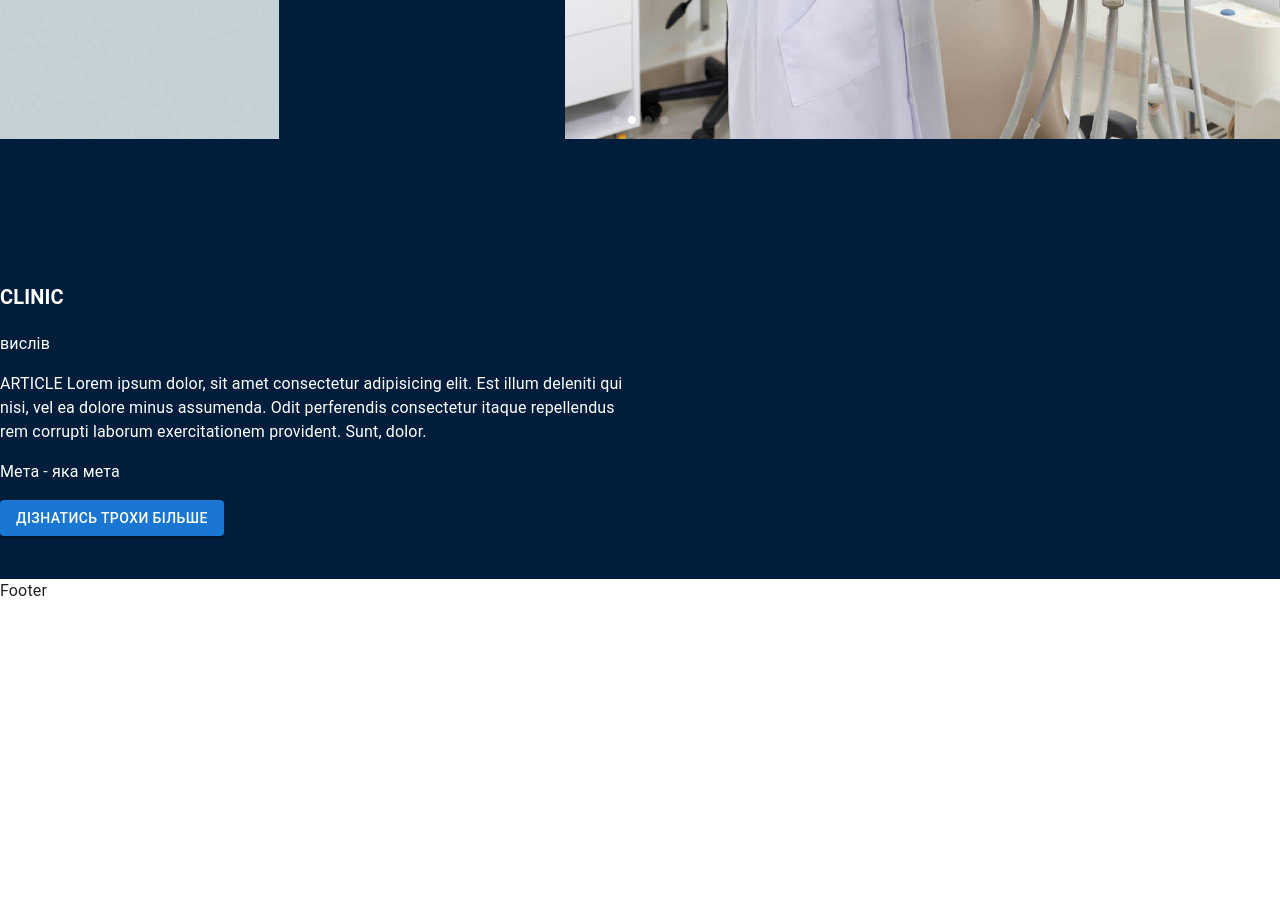
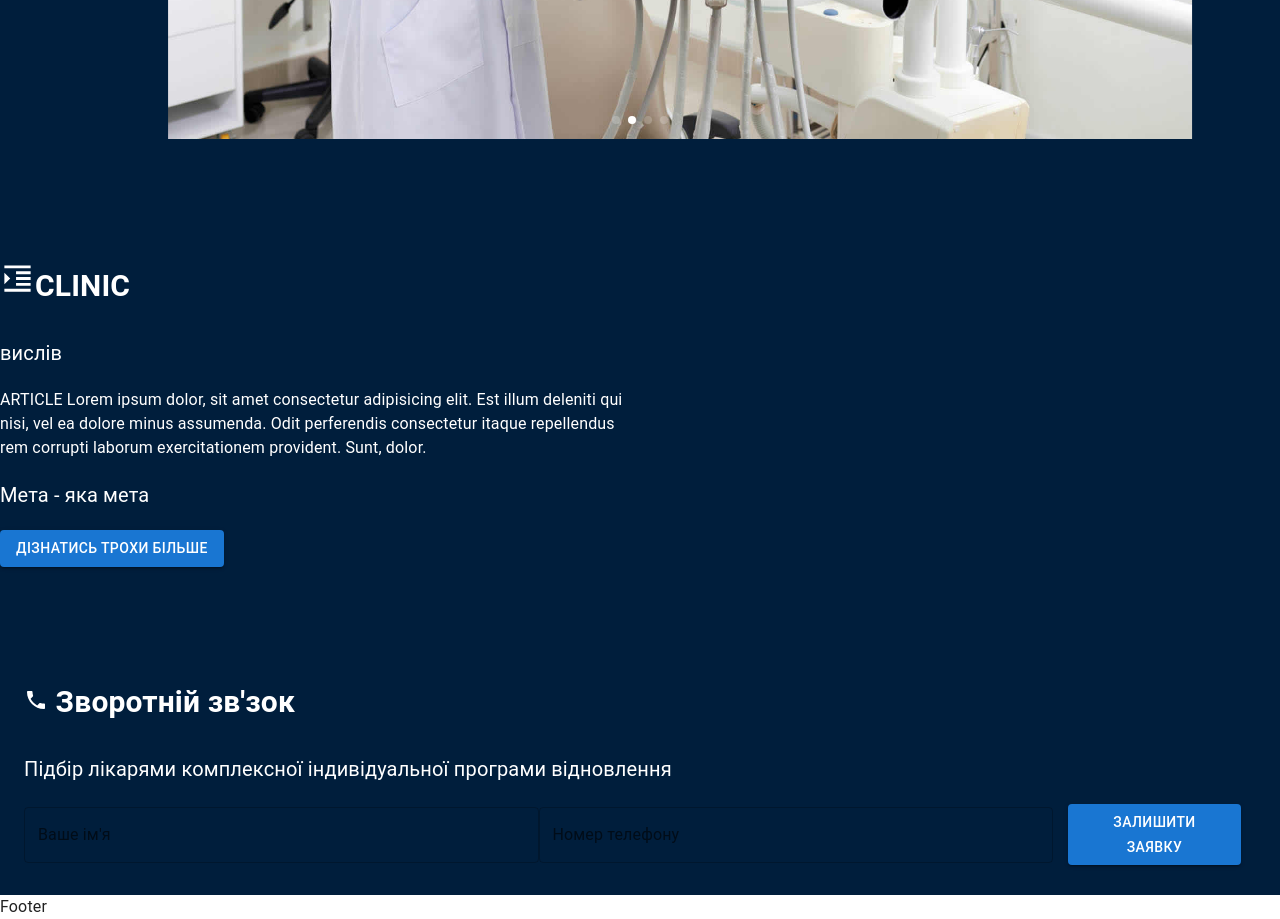
Before and after one commit to filipovandrij/rehabilitation, a React (Create React App) app: page / in a window 1280 px wide. Shown: the part 580-1499 px from the top of the page. Before the commit the page ends 1183 px from the top, so only its background shows below. Built offline with nearby package versions, Linux system fonts and the light colour scheme.

Commit message:
add callback section

```diff
--- a/src/container/Main/Main.scss
+++ b/src/container/Main/Main.scss
@@ -1,19 +1,21 @@
 main {
     padding-top: 5px;
     background-color: #001e3c;
+    color: white;
+
+    p {
+        font-size: 20px;
+    }
+    h3 {
+        font-size: 30px;
+    }
 
     .section_about_clinic {
         padding-top: 80px;
+        padding-bottom: 70px;
         display: flex;
         justify-content: flex-end;
         align-items: center;
-        .container_about {
-            color: white;
-            display: block;
-            h3 {
-                font-size: 20px;
-            }
-        }
         .about_video {
             display: flex;
             justify-content: center;
@@ -25,4 +27,16 @@ main {
             }
         }
     }
+
+    .call-back-form {
+        display: flex;
+        justify-content: space-between;
+        align-items: center;
+        padding-bottom: 30px;
+    }
+
+    .call-back-btn {
+        margin: 0 15px;
+        width: 30%;
+    }
 }
--- a/src/container/Main/Main.tsx
+++ b/src/container/Main/Main.tsx
@@ -1,7 +1,14 @@
-import { Button, Container, StyledEngineProvider } from '@mui/material'
+import {
+    Button,
+    Container,
+    StyledEngineProvider,
+    TextField,
+} from '@mui/material'
 import ReactPlayer from 'react-player'
 import Slider from '../../components/Slider/Slider'
 import './Main.scss'
+import FormatIndentIncreaseOutlinedIcon from '@mui/icons-material/FormatIndentIncreaseOutlined'
+import PhoneIcon from '@mui/icons-material/Phone'
 
 type Props = {}
 
@@ -13,7 +20,13 @@ const Main = (props: Props) => {
 
                 <section className="section_about_clinic">
                     <div className="container_about">
-                        <h3 className="first">CLINIC</h3>
+                        <h3 className="first">
+                            <FormatIndentIncreaseOutlinedIcon
+                                fontSize="large"
+                                className="h3_icon"
+                            />
+                            CLINIC
+                        </h3>
                         <p>вислів</p>
                         <article>
                             ARTICLE Lorem ipsum dolor, sit amet consectetur
@@ -35,7 +48,38 @@ const Main = (props: Props) => {
                         ></ReactPlayer>
                     </div>
                 </section>
+
                 <Container maxWidth="xl">
+                    <section className="call_back">
+                        <h3>
+                            <PhoneIcon /> Зворотній зв'зок
+                        </h3>
+                        <p>
+                            Підбір лікарями комплексної індивідуальної програми
+                            відновлення
+                        </p>
+                        <form action="#" className="call-back-form">
+                            <TextField
+                                className="call-back-text-field"
+                                fullWidth
+                                id="outlined-basic"
+                                label="Ваше ім'я"
+                                variant="outlined"
+                            />
+                            <TextField
+                                fullWidth
+                                id="outlined-basic"
+                                label="Номер телефону"
+                                variant="outlined"
+                            />
+                            <Button
+                                className="call-back-btn"
+                                variant="contained"
+                            >
+                                Залишити заявку
+                            </Button>
+                        </form>
+                    </section>
                     <section className="section_about_services"></section>
                     <section className="section_about_treatment"></section>
                 </Container>
```
